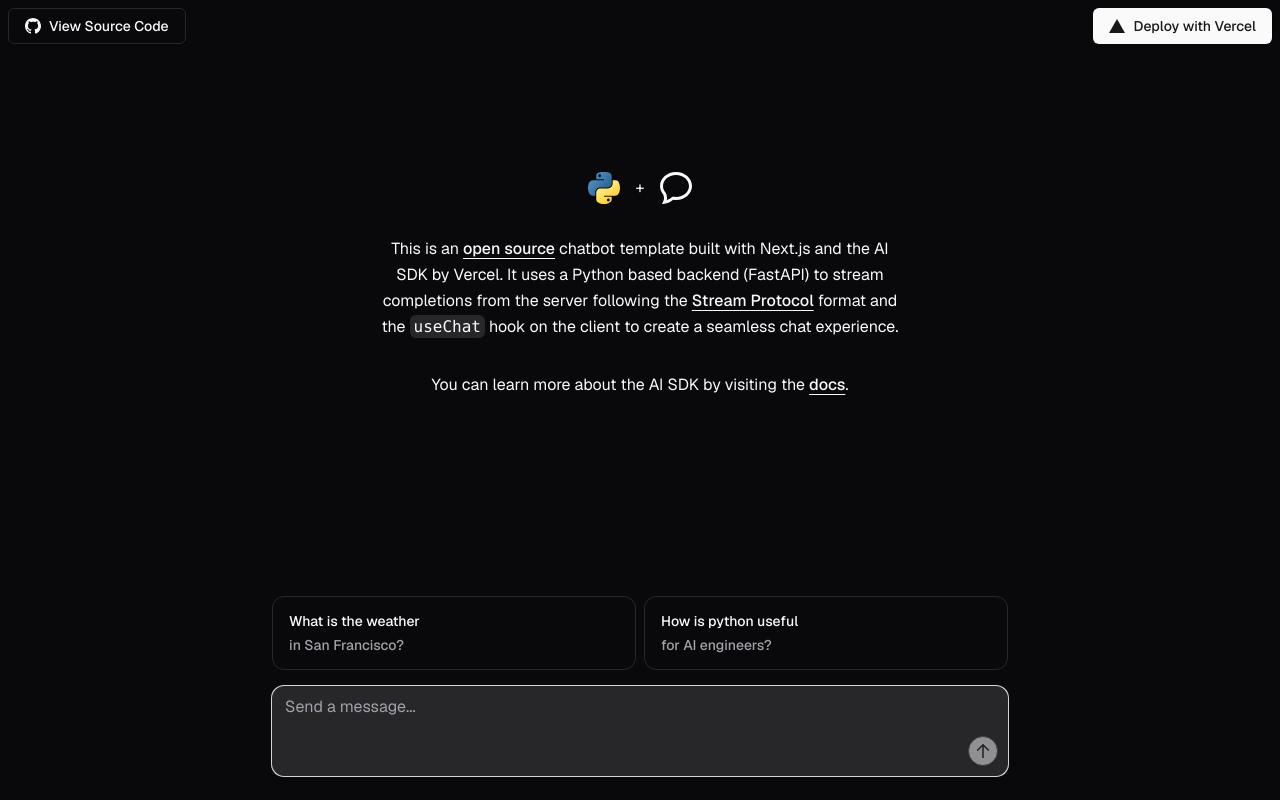
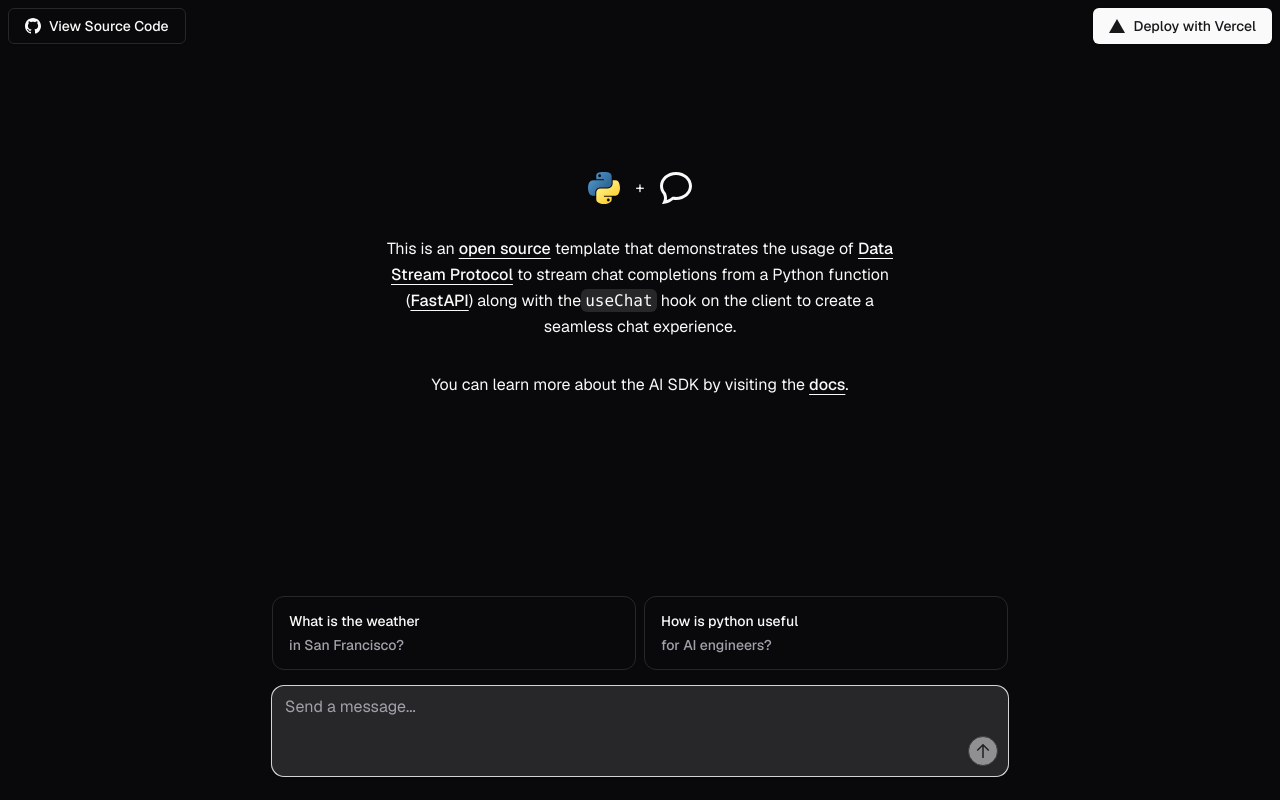
Before and after one commit to xiaojia21190/ai-sdk-preview-python-streaming, a Next.js app: page / in a window 1280 px wide. Built offline with nearby package versions, Linux system fonts and the light colour scheme.

Commit message:
Update links

```diff
--- a/components/navbar.tsx
+++ b/components/navbar.tsx
@@ -7,13 +7,13 @@ import Link from "next/link";
 export const Navbar = () => {
   return (
     <div className="p-2 flex flex-row gap-2 justify-between">
-      <Link href="">
+      <Link href="https://github.com/vercel-labs/ai-sdk-preview-python-streaming">
         <Button variant="outline">
           <GitIcon /> View Source Code
         </Button>
       </Link>
 
-      <Link href="">
+      <Link href="https://vercel.com/new/clone?repository-url=https%3A%2F%2Fgithub.com%2Fvercel-labs%2Fai-sdk-preview-python-streaming&env=OPENAI_API_KEY%2CVERCEL_FORCE_PYTHON_STREAMING&envDescription=API+keys+needed+for+application&envLink=https%3A%2F%2Fgithub.com%2Fvercel-labs%2Fai-sdk-preview-python-streaming%2Fblob%2Fmain%2F.env.example&teamSlug=vercel-labs">
         <Button>
           <VercelIcon />
           Deploy with Vercel
--- a/components/overview.tsx
+++ b/components/overview.tsx
@@ -24,21 +24,28 @@ export const Overview = () => {
           This is an{" "}
           <Link
             className="font-medium underline underline-offset-4"
-            href="https://github.com/vercel/ai-chatbot"
+            href="https://github.com/vercel-labs/ai-sdk-preview-python-streaming"
             target="_blank"
           >
             open source
           </Link>{" "}
-          chatbot template built with Next.js and the AI SDK by Vercel. It uses
-          a Python based backend (FastAPI) to stream completions from the server
-          following the{" "}
+          template that demonstrates the usage of{" "}
           <Link
             className="font-medium underline underline-offset-4"
-            href="https://sdk.vercel.ai/docs/ai-sdk-ui/stream-protocol#stream-protocols"
+            href="https://sdk.vercel.ai/docs/ai-sdk-ui/stream-protocol#data-stream-protocol"
+            target="_blank"
           >
-            Stream Protocol
+            Data Stream Protocol
           </Link>{" "}
-          format and the{" "}
+          to stream chat completions from a Python function (
+          <Link
+            className="font-medium underline underline-offset-4"
+            href="https://fastapi.tiangolo.com"
+            target="_blank"
+          >
+            FastAPI
+          </Link>
+          ) along with the
           <code className="rounded-md bg-muted px-1 py-0.5">useChat</code> hook
           on the client to create a seamless chat experience.
         </p>
```
